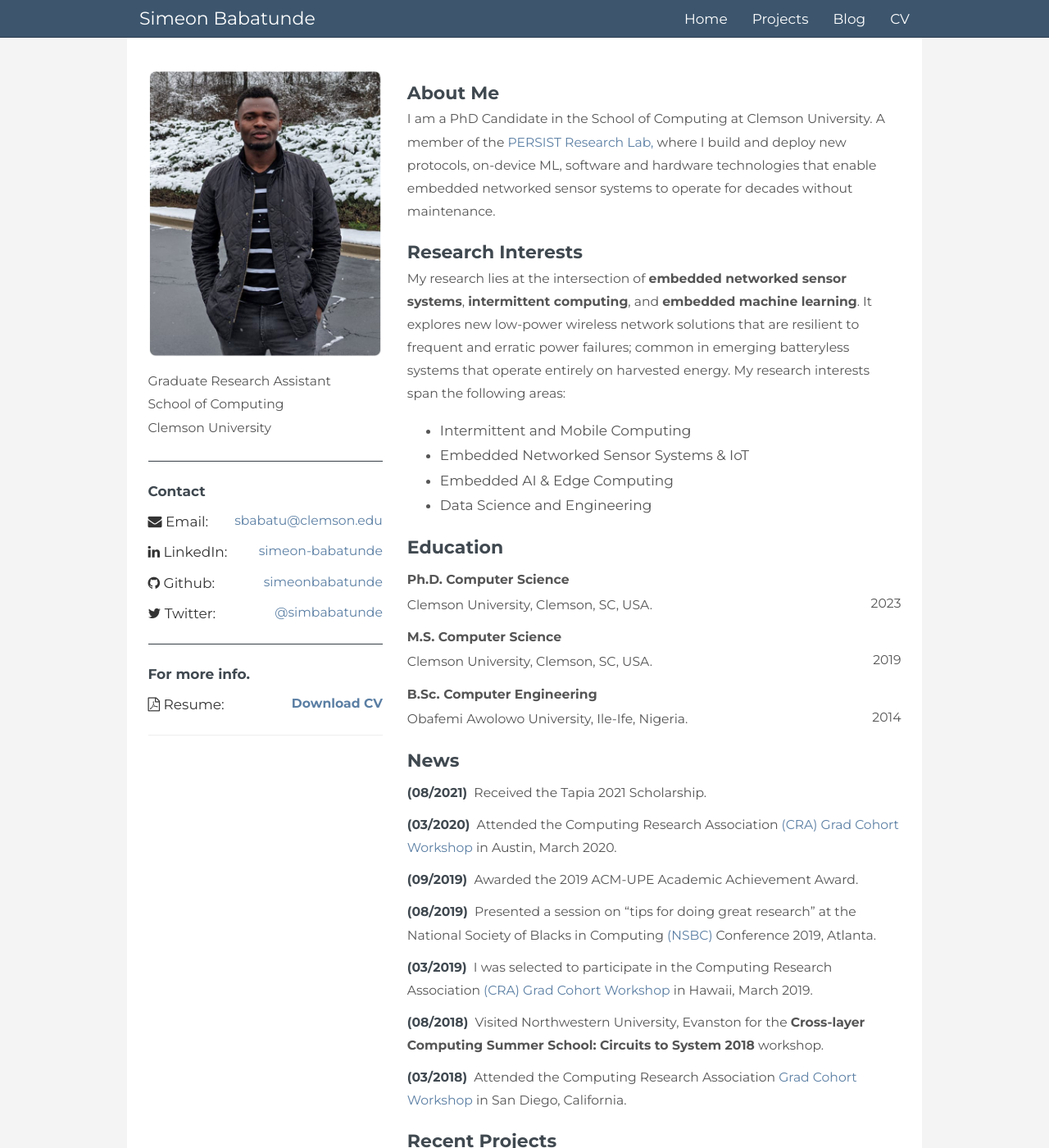
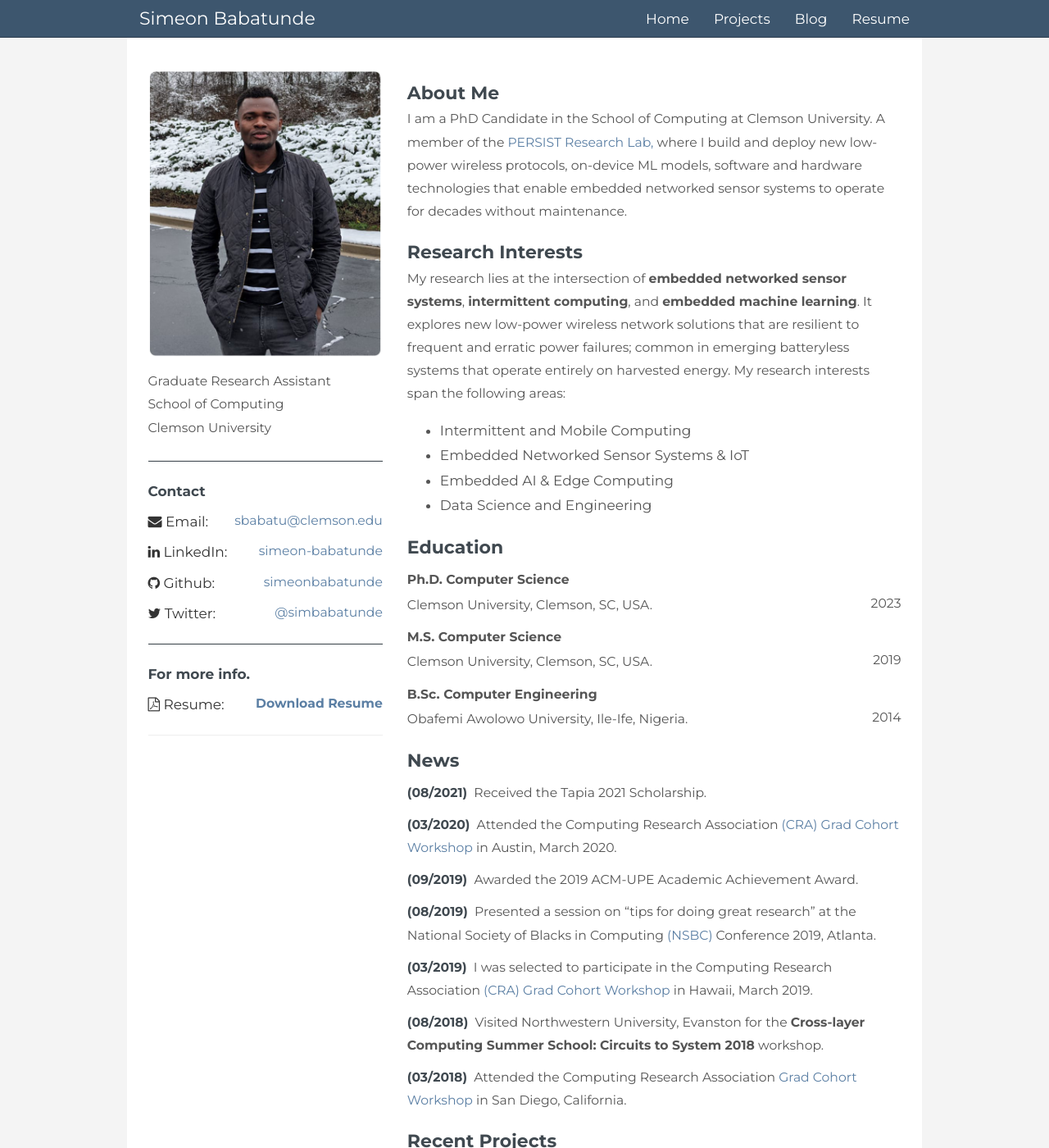
Before and after one commit to simeonbabatunde/simeonbabatunde.github.io, a Jekyll site: the page built from index.html, in a window 1280 px wide and 1400 px high. Shown: the whole window at 82% size. Built offline with Jekyll 4.4.1, drawn with Linux system fonts in a browser that asks for light colours; nearby versions of some CDN libraries; comment, search, counter and statistics services are not loaded.

Commit message:
Updated resume

```diff
--- a/_includes/nav.html
+++ b/_includes/nav.html
@@ -1,4 +1,4 @@
 <li class="mhov"><a  href="{{ "/" | prepend:site.baseurl }}">Home</a></li>
 <li class="mhov"><a  href="{{ "/projects" | prepend:site.baseurl }}">Projects</a></li>
 <li class="mhov"><a  href="{{ "/blog" | prepend:site.baseurl }}">Blog</a></li>
-<li class="mhov"><a  href="/assets/pdfs/simeon_babatunde_cv.pdf" target="_blank">CV</a></li>
+<li class="mhov"><a  href="/assets/pdfs/simeon_babatunde_resume.pdf" target="_blank">Resume</a></li>
--- a/_includes/sidebar.html
+++ b/_includes/sidebar.html
@@ -48,7 +48,7 @@
 <h4 class="myh4">For more info.</h4>
 <h4 class="my-info">
   <i class="fa fa-file-pdf-o" aria-hidden="true"></i> Resume:
-		<span class="right"><a href="/assets/pdfs/simeon_babatunde_cv.pdf" target="_blank"><Strong>Download CV</strong></a></span>
+		<span class="right"><a href="/assets/pdfs/simeon_babatunde_resume.pdf" target="_blank"><Strong>Download Resume</strong></a></span>
 </h4>
 
 <hr class="myline">
--- a/index.html
+++ b/index.html
@@ -2,7 +2,7 @@
 ---
 <h2 class="myh2">About Me</h2>
 <p>I am a PhD Candidate in the School of Computing at Clemson University. A member of the <a  href="http://persist.cs.clemson.edu/"  target="_blank">
-  PERSIST Research Lab, </a> where I build and deploy new protocols, on-device ML, software and hardware technologies that enable
+  PERSIST Research Lab, </a> where I build and deploy new low-power wireless protocols, on-device ML models, software and hardware technologies that enable
   embedded networked sensor systems to operate for decades without maintenance.
 </p>
 
```
Also changed, not shown: 1 other file.
